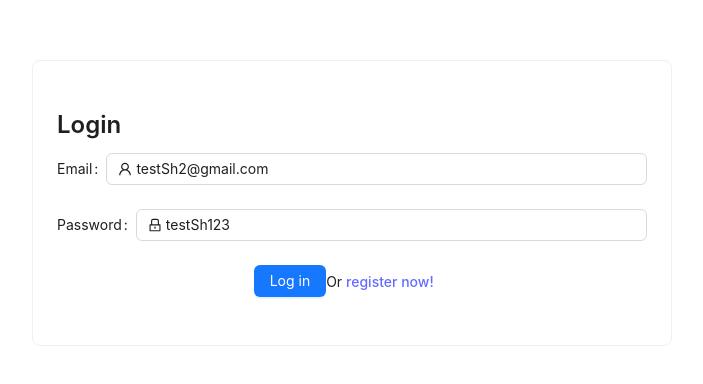
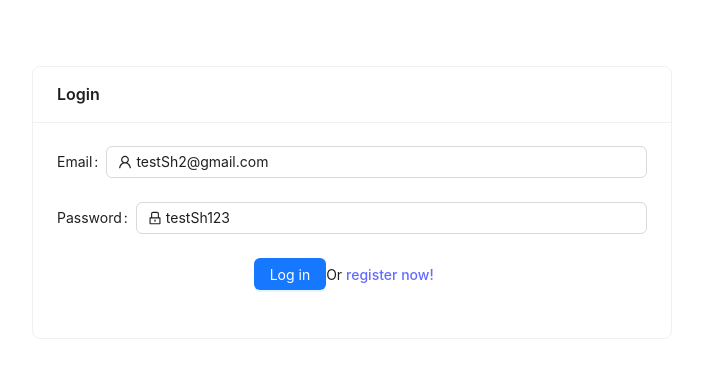
Before and after one commit to RevoU-FSSE-2/week-14-SherinOlivia, a React (Vite) app: page /login in a window 1280 px wide. Shown: the part 198-582 px from the top of the page, without its empty margins (288-991 px from the left). Built offline with nearby package versions, Linux system fonts and the light colour scheme; no server answers.

Commit message:
feat: first unit test

```diff
--- a/src/components/Login/index.tsx
+++ b/src/components/Login/index.tsx
@@ -1,7 +1,6 @@
 import { Button, Card, Col, Row, Input, Form as AntForm } from 'antd';
 import { LockOutlined, UserOutlined } from '@ant-design/icons';
 import styles from './Login.module.css'
-import { TextLevel } from '../../components';
 import { Formik, Form, Field, ErrorMessage  } from 'formik';
 import * as Yup from 'yup'
 import { Link } from 'react-router-dom';
@@ -28,30 +27,33 @@ const Login = ({ onSubmit }: Props) => {
     <Row className={styles.wrapper}>
     <Col span={8}></Col>
     <Col span={8} className={styles.body}>
-        <Card className={styles.card}>
+        <Card className={styles.card} title={"Login"}>
             <Formik
             initialValues = {{ email: "testSh2@gmail.com", password: "testSh123"}}
             validationSchema={validationSchema}
             onSubmit={handleLogin}>
                 <Form name="basic" autoComplete="off">
-                    <TextLevel level={3} content={"Login"}/>
 
                     <AntForm.Item label="Email" name="email">
+                        <div>
                             <Field prefix={<UserOutlined className="site-form-item-icon" />}
                         name="email" as={Input} placeholder="Enter Your Email" />
 
                             <div className={styles.error}>
                                 <ErrorMessage name="email" />
                             </div>
+                        </div>
                     </AntForm.Item>
 
                     <AntForm.Item label="Password" name="password">
+                        <div>
                             <Field prefix={<LockOutlined className="site-form-item-icon" />}
                             name="password" as={Input} placeholder="Enter Your Password"
                             />
 
                             <div className={styles.error}>
                                 <ErrorMessage name="password" />
+                            </div>
                         </div>
                     </AntForm.Item>
 
```
Also changed, not shown: 1 other file (tests, documents, lock files or other folders). Lines whose indentation alone changed are shown as unchanged.
